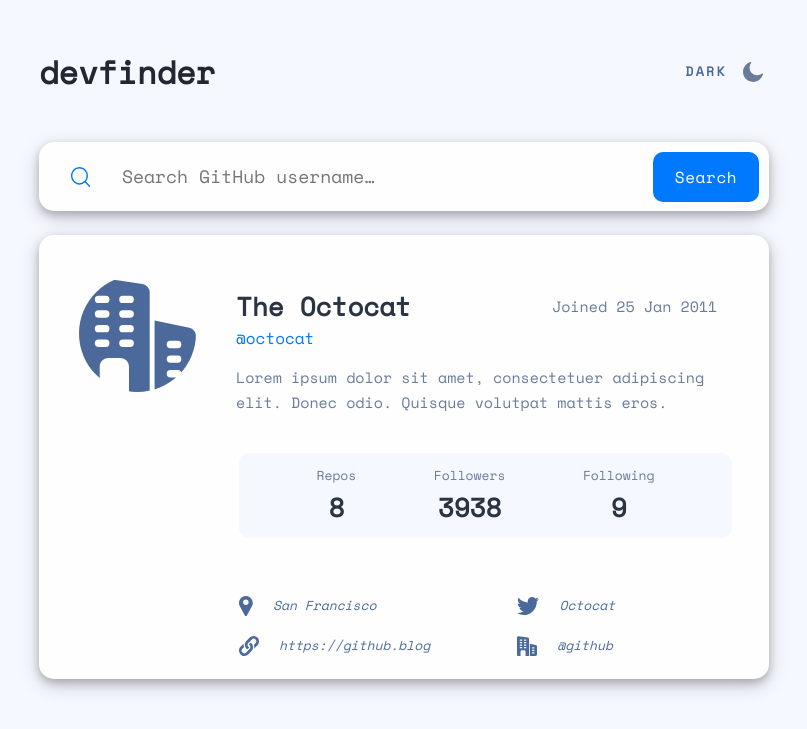
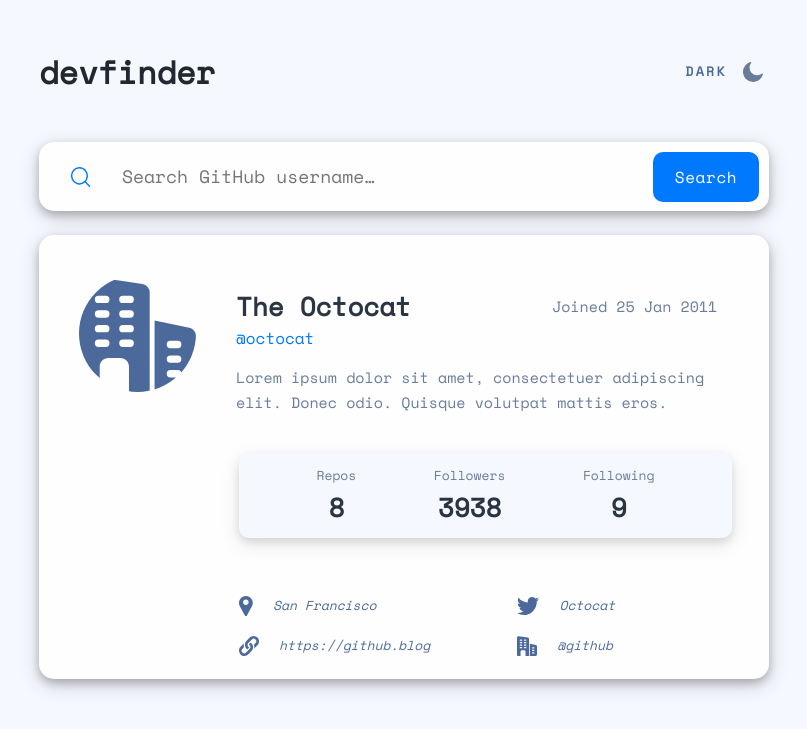
Before and after one commit to VcelakMarek/GitHub_user_search_app, a React (Vite) app: page / in a window 1280 px wide. Shown: the part 111-840 px from the top of the page, without its empty margins (236-1043 px from the left). Built offline with nearby package versions, Linux system fonts and the light colour scheme; no server answers.

Commit message:
Update UserInfo-styles.css

```diff
--- a/src/css/UserInfo-styles.css
+++ b/src/css/UserInfo-styles.css
@@ -63,6 +63,7 @@
   background-color: var(--silver-white);
   margin: auto;
   border-radius: 10px;
+  box-shadow: 0 4px 8px 0 rgba(0, 0, 0, 0.1), 0 6px 20px 0 rgba(0, 0, 0, 0.1);
 }
 
 .stats div {
```
